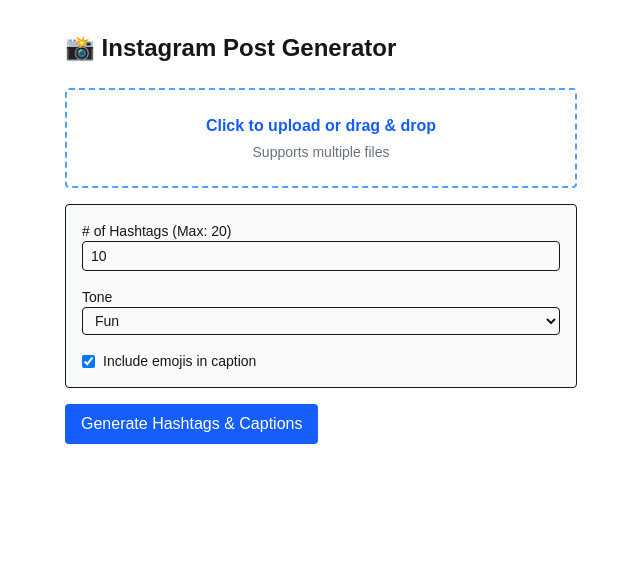
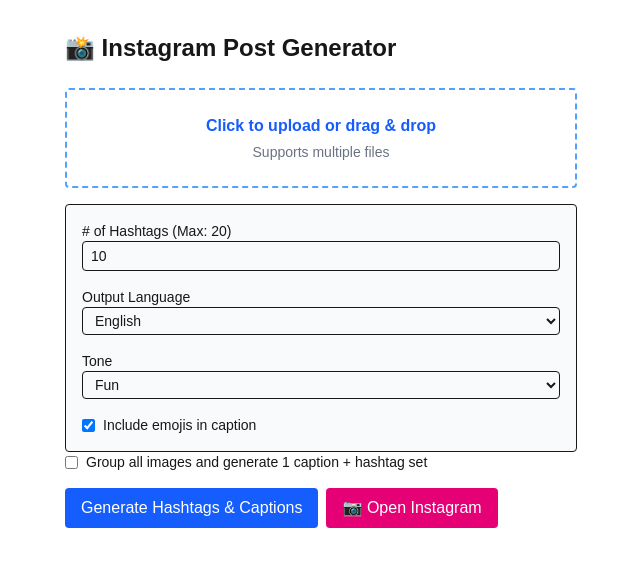
Before and after one commit to jmgtheworld/hashtag-generator, a Next.js app: page / in a window 1280 px wide. Shown: the top 566 px of the page, without its empty margins (319-959 px from the left). Built offline with nearby package versions, Linux system fonts and the light colour scheme.

Commit message:
add support for languages and grouping feature

```diff
--- a/app/api/generateHashtags/route.ts
+++ b/app/api/generateHashtags/route.ts
@@ -4,28 +4,34 @@
 import openai from "../../utils/openai";
 
 export async function POST(req: NextRequest) {
-  const { imageUrl, options } = await req.json();
+  const { imageUrl, imageUrls, options } = await req.json();
+  const hashtagCount = options?.hashtagCount || 10;
+  const tone = options?.tone || "fun";
+  const includeEmojis = options?.includeEmojis !== false;
 
-  // Default options
-  const {
-    hashtagCount = 10,
-    tone = "fun",
-    includeEmojis = true,
-    promptPrefix = "Analyze this photo and generate:",
-  } = options || {};
+  if (!imageUrl && (!imageUrls || imageUrls.length === 0)) {
+    return NextResponse.json({ error: "No images provided." }, { status: 400 });
+  }
 
-  const safeHashtagCount = Math.min(20, Math.max(1, hashtagCount));
+  const language = options?.language || "English";
 
-  // Build prompt text
-  const emojiText = includeEmojis ? "with emojis" : "without emojis";
-  const prompt = `${promptPrefix}
-1. A compelling Instagram caption (${emojiText}, ${tone} tone)
-2. ${safeHashtagCount} relevant, trending hashtags
-Output format:
-Caption: ...
-Hashtags: ...`;
+  const buildPrompt = () => {
+    return `Analyze the image${imageUrls?.length > 1 ? "s" : ""} and generate:
+    1. An Instagram caption in a ${tone} tone ${
+      includeEmojis ? "(with emojis)" : "(no emojis)"
+    }
+    2. Up to ${hashtagCount} relevant, trending hashtags
+
+    Please write the caption and hashtags in ${language}.
+
+    Output format:
+    Caption: ...
+    Hashtags: ...`;
+  };
 
   try {
+    const imageArray = imageUrls || [imageUrl];
+
     const response = await openai.chat.completions.create({
       model: "gpt-4o",
       messages: [
@@ -37,13 +43,13 @@
         {
           role: "user",
           content: [
-            {
+            ...imageArray.map((url: string) => ({
               type: "image_url",
-              image_url: { url: imageUrl },
-            },
+              image_url: { url },
+            })),
             {
               type: "text",
-              text: prompt,
+              text: buildPrompt(),
             },
           ],
         },
@@ -52,7 +58,6 @@
 
     const content = response.choices[0].message.content || "";
 
-    // Split the response into caption and hashtags
     const captionMatch = content.match(/Caption:\s*(.*?)\s*Hashtags:/s);
     const hashtagsMatch = content.match(/Hashtags:\s*(.*)/s);
 
@@ -61,7 +66,7 @@
 
     return NextResponse.json({ caption, hashtags });
   } catch (error) {
-    console.error(error);
+    console.error("OpenAI Error:", error);
     return NextResponse.json(
       { error: "Failed to generate content." },
       { status: 500 }
--- a/app/page.tsx
+++ b/app/page.tsx
@@ -6,8 +6,9 @@
 export default function Home() {
   const [images, setImages] = useState<string[]>([]);
   const [results, setResults] = useState<
-    { url: string; caption: string; hashtags: string }[]
+    { urls: string[]; caption: string; hashtags: string }[]
   >([]);
+
   const [loading, setLoading] = useState(false);
   const [copiedIndex, setCopiedIndex] = useState<number | null>(null);
 
@@ -15,11 +16,42 @@
   const [hashtagCount, setHashtagCount] = useState(10);
   const [tone, setTone] = useState("fun");
   const [includeEmojis, setIncludeEmojis] = useState(true);
+  const [groupImages, setGroupImages] = useState(false);
+  const [language, setLanguage] = useState("English"); // Default to English
+  const [editableResults, setEditableResults] = useState<string[]>([]);
 
   const handleGenerate = async () => {
     setLoading(true);
-    const newResults = [];
+    const newResults: { urls: string[]; caption: string; hashtags: string }[] =
+      [];
 
+    if (groupImages) {
+      // 🧷 Grouped: Send all images as one request
+      const res = await fetch("/api/generateHashtags", {
+        method: "POST",
+        body: JSON.stringify({
+          imageUrls: images,
+          options: {
+            hashtagCount,
+            tone,
+            includeEmojis,
+            language,
+          },
+        }),
+        headers: { "Content-Type": "application/json" },
+      });
+
+      const data = await res.json();
+
+      if (data.caption && data.hashtags) {
+        newResults.push({
+          urls: images, // all grouped
+          caption: data.caption,
+          hashtags: data.hashtags,
+        });
+      }
+    } else {
+      // 📦 Individually generate for each image
       for (const url of images) {
         const res = await fetch("/api/generateHashtags", {
           method: "POST",
@@ -29,16 +61,27 @@
               hashtagCount,
               tone,
               includeEmojis,
+              language,
             },
           }),
           headers: { "Content-Type": "application/json" },
         });
 
         const data = await res.json();
-      newResults.push({ url, caption: data.caption, hashtags: data.hashtags });
+
+        newResults.push({
+          urls: [url],
+          caption: data.caption,
+          hashtags: data.hashtags,
+        });
       }
+    }
+    console.log("newResults", newResults);
+    setResults(newResults);
+    setEditableResults(
+      newResults.map((item) => `${item.caption}\n\n${item.hashtags}`)
+    );
 
-    setResults(newResults);
     setLoading(false);
   };
 
@@ -90,6 +133,21 @@
         </div>
 
         <div>
+          <label className="block text-sm font-medium">Output Language</label>
+          <select
+            value={language}
+            onChange={(e) => setLanguage(e.target.value)}
+            className="w-full border px-2 py-1 rounded text-sm"
+          >
+            <option value="English">English</option>
+            <option value="Korean">Korean</option>
+            <option value="Spanish">Spanish</option>
+            <option value="Japanese">Japanese</option>
+            <option value="French">French</option>
+          </select>
+        </div>
+
+        <div>
           <label className="block text-sm font-medium">Tone</label>
           <select
             value={tone}
@@ -117,28 +175,62 @@
         </div>
       </div>
 
+      <div className="flex items-center gap-2">
+        <input
+          type="checkbox"
+          id="groupImages"
+          checked={groupImages}
+          onChange={(e) => setGroupImages(e.target.checked)}
+        />
+        <label htmlFor="groupImages" className="text-sm">
+          Group all images and generate 1 caption + hashtag set
+        </label>
+      </div>
+
+      <div className="mt-4 flex gap-2">
         <button
           onClick={handleGenerate}
-        className="mt-4 px-4 py-2 bg-blue-600 text-white rounded hover:bg-blue-700"
+          className="px-4 py-2 bg-blue-600 text-white rounded hover:bg-blue-700"
           disabled={loading}
         >
           {loading ? "Generating..." : "Generate Hashtags & Captions"}
         </button>
 
-      {results.length > 0 && (
-        <div className="mt-8 space-y-6">
+        <a
+          href="https://www.instagram.com/create/style/"
+          target="_blank"
+          rel="noopener noreferrer"
+          className="px-4 py-2 bg-pink-600 text-white rounded hover:bg-pink-700"
+        >
+          📷 Open Instagram
+        </a>
+      </div>
+
       {results.map((item, i) => (
-            <div key={i} className="border p-4 rounded shadow-sm">
+        <div key={i} className="border p-4 rounded shadow-sm mt-5">
+          {/* 👇 show all grouped images */}
+          <div className="grid grid-cols-2 gap-2 mb-4">
+            {item.urls?.map((imgUrl, idx) => (
               <img
-                src={item.url}
-                alt="preview"
-                className="w-full rounded mb-4"
+                key={idx}
+                src={imgUrl}
+                alt={`preview-${idx}`}
+                className="w-full rounded"
               />
+            ))}
+          </div>
+
           <textarea
             className="w-full border p-2 rounded mb-2 text-sm"
             rows={4}
-                defaultValue={`${item.caption}\n\n${item.hashtags}`}
+            value={editableResults[i] || ""}
+            onChange={(e) => {
+              const updated = [...editableResults];
+              updated[i] = e.target.value;
+              setEditableResults(updated);
+            }}
           />
+
           <div className="flex gap-2 flex-wrap">
             <button
               className="px-3 py-1 bg-gray-200 rounded text-sm"
@@ -157,8 +249,6 @@
           </div>
         </div>
       ))}
-        </div>
-      )}
     </main>
   );
 }
```
Lines whose indentation alone changed are shown as unchanged.
